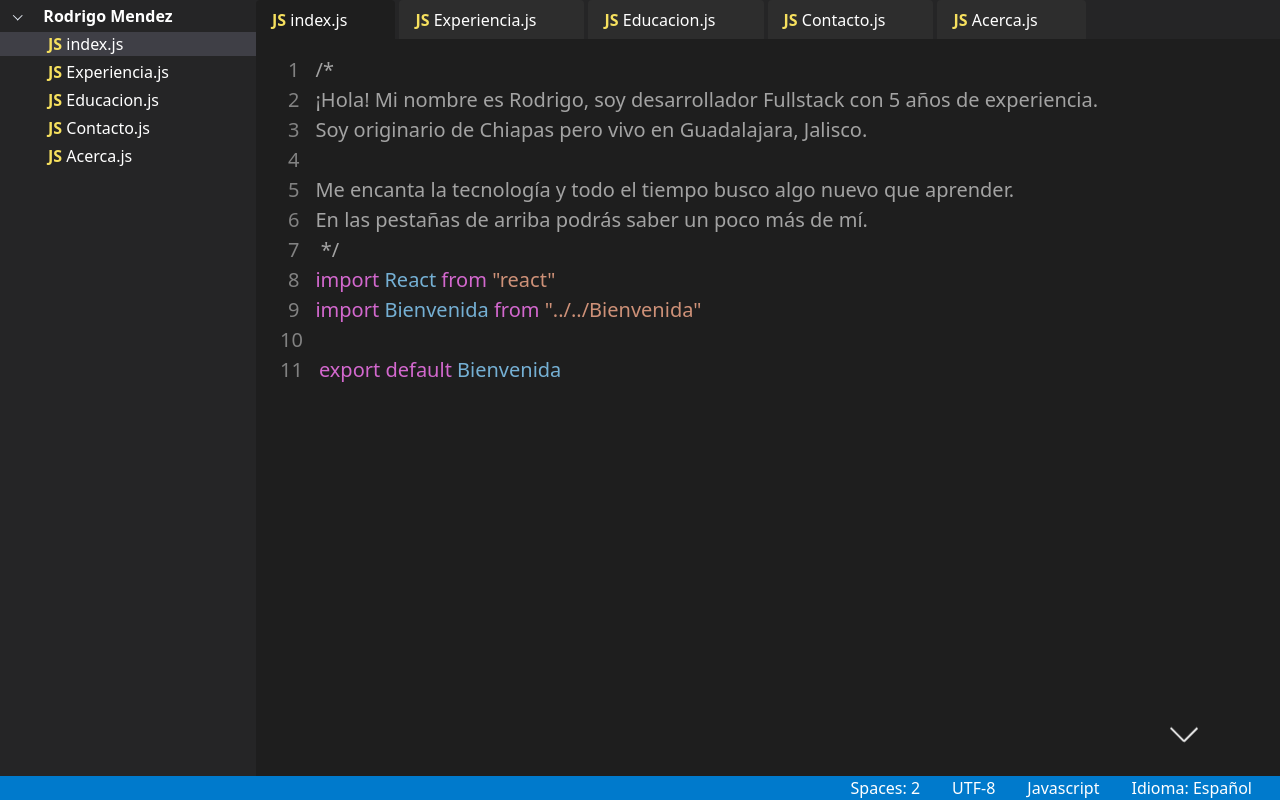
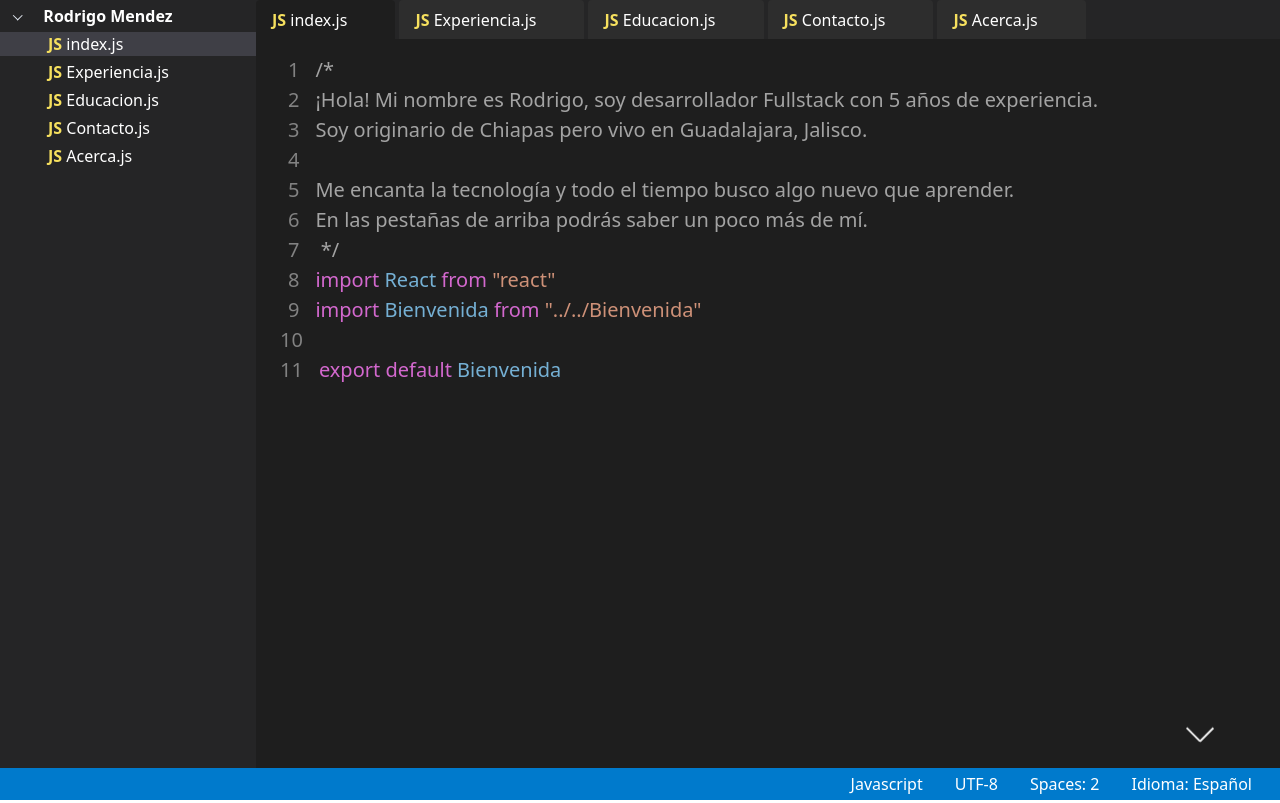
Before and after one commit to RodrigoRMG/imdeveloper, a Gatsby site: page / in a window 1280 px wide. Built offline with nearby package versions, Linux system fonts and the light colour scheme; Gatsby itself is replaced by a stand-in of ours.

Commit message:
flix footer

```diff
--- a/src/components/layout.js
+++ b/src/components/layout.js
@@ -24,14 +24,15 @@ const Layout = ({ children }) => {
   return (
     <>
       <main>{children}</main>
-      <div className="footer">
-        <span className="text-white mr-6  p-1">Spaces: 2</span>
-        <span className="text-white mr-6  p-1">UTF-8</span>
-        <span className="text-white mr-6  p-1">Javascript</span>
-        <div class="downArrow bounce">
+      <div className="footer flex text-right flex-row-reverse">
+      <a className="text-white mr-6  p-1">Idioma: Español</a>
+        <span className="text-white mr-6  p-1 hidden md:block">Spaces: 2</span>
+        <span className="text-white mr-6  p-1 hidden md:block">UTF-8</span>
+        <span className="text-white mr-6  p-1 hidden md:block">Javascript</span>
+        <div class="downArrow bounce hidden md:block" >
         <span class="arrow"><span></span><span></span></span>
         </div>
-        <a className="text-white mr-6  p-1">Idioma: Español</a>
+
       </div>
     </>
   )
--- a/src/styles/global.css
+++ b/src/styles/global.css
@@ -111,7 +111,7 @@
 .downArrow{
 	position: fixed;
 	bottom: 30px;
-	right: 4em;
+	right: 3em;
 }
 .bounce {
 	-moz-animation: bounce 3s infinite;
```
